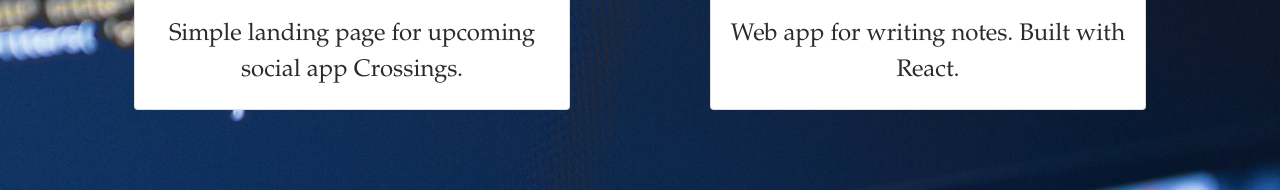
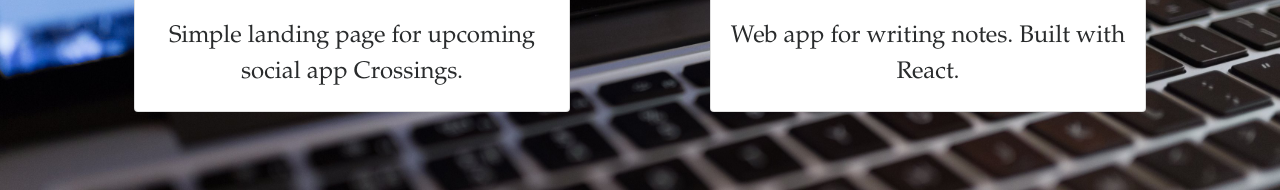
Before and after one commit to CGudino/CGudino.github.io, a website: page index.html in a window 1280 px wide. Shown: the part 1758-1948 px from the top of the page. Drawn offline with nearby package versions, Linux system fonts and the light colour scheme; a script that the page names is missing.

Commit message:
Some styling changes

```diff
--- a/index.css
+++ b/index.css
@@ -19,11 +19,11 @@ body {
   width: 100%;
   margin: auto;
 }
-/*
+
 ::-webkit-scrollbar {
     display: none;
 }
-*/
+
 #portfolio {
   height: 100%;
   max-width: 100%;
@@ -67,7 +67,7 @@ ul li {
 }
 
 #intro-paragraph {
-  margin-top: 20vh;
+  margin-top: 25vh;
   font-size: 2em;
   padding-bottom: 20%;
 }
@@ -114,6 +114,7 @@ ul li {
   background-repeat: no-repeat;
   background-position: bottom;
   background-size: cover;
+  background-attachment: fixed;
 }
 
 #project-holder {
@@ -144,6 +145,11 @@ ul li {
 .card-img-top {
   width: 100%;
   height: 30vh;
+}
+
+.card-block {
+  border-top: 2px solid rgba(0, 0, 0, 0.6);
+  margin: 0;
 }
 
 .card-text {
```
Also changed, not shown: pictures/notesapp.PNG.
